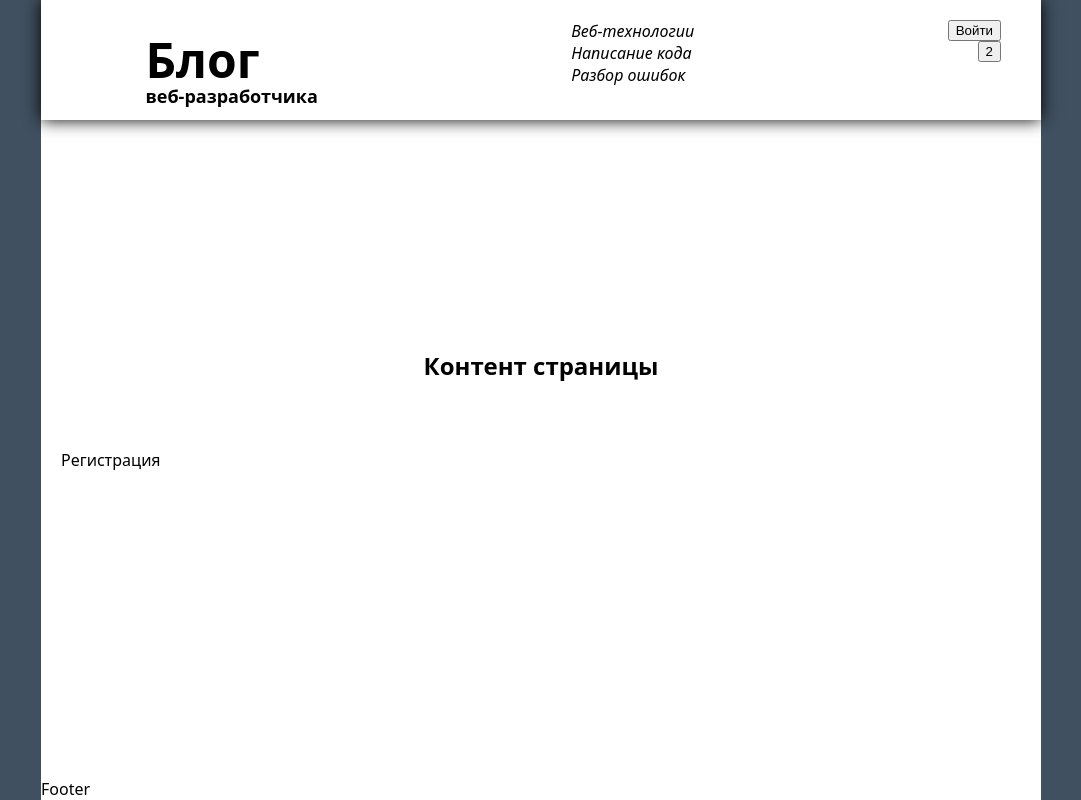
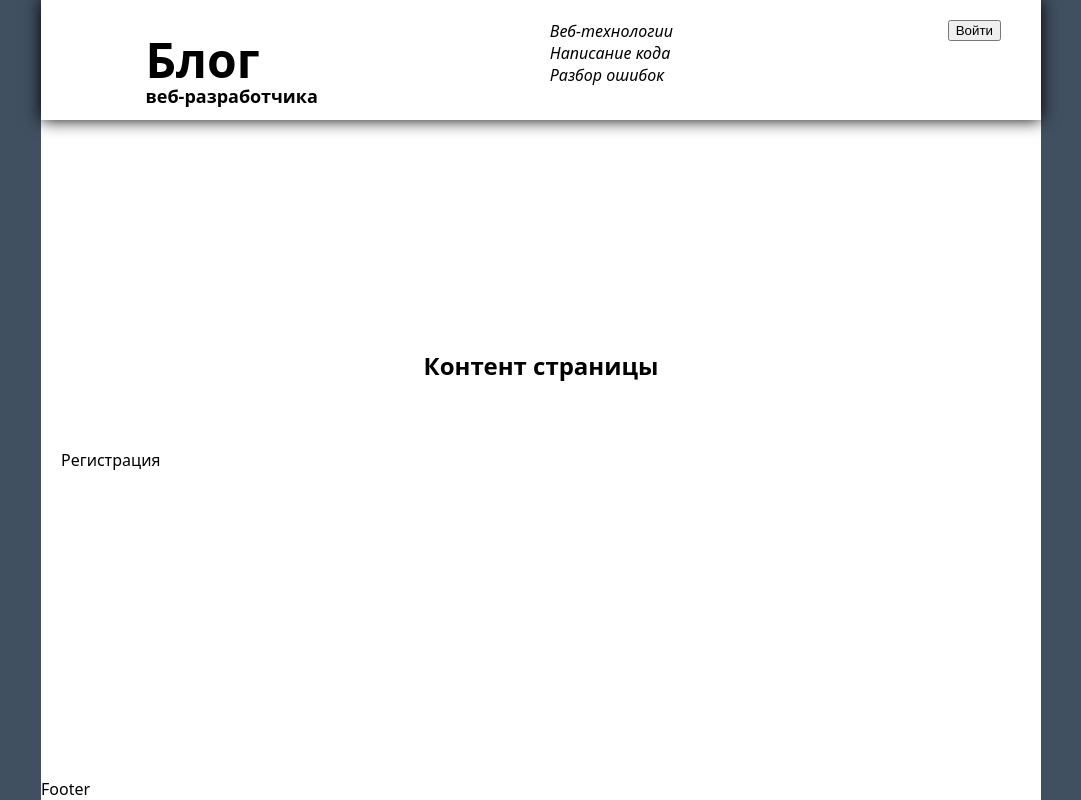
Before and after one commit to helga2lip/blog-react, a React (Vite) app: page /register in a window 1280 px wide. Shown: the whole page, without its empty margins (99-1180 px from the left). Built offline with nearby package versions, Linux system fonts and the light colour scheme; a web font is replaced by a local one.

Commit message:
панель управления шапки

```diff
--- a/src/components/header/components/control-panel/control-panel.jsx
+++ b/src/components/header/components/control-panel/control-panel.jsx
@@ -1,8 +1,14 @@
+import { Icon } from '../../../../components'
 import styled from 'styled-components'
 
 const RightAligned = styled.div`
 display: flex;
 justify-content: flex-end;
+`;
+const Button = styled.button`
+width: 100px;
+height: 32px;
+font-size: 18px;
 `;
 
 const ControlPanelContainer = ({ className }) => {
@@ -12,7 +18,9 @@ const ControlPanelContainer = ({ className }) => {
         <button>Войти</button>
       </RightAligned>
       <RightAligned>
-        <button>2</button>
+        <Icon id="fa-backward" margin="10px 0 0 0" />
+        <Icon id="fa-file-text-o" margin="10px 0 0 20px" />
+        <Icon id="fa-users" margin="10px 0 0 20px" />
       </RightAligned>
     </div>
   )
--- a/src/components/icon/icon.jsx
+++ b/src/components/icon/icon.jsx
@@ -7,6 +7,6 @@ const IconContainer = ({ className, id }) => (
 );
 
 export const Icon = styled(IconContainer)`
-margin: ${({ margin }) => margin};
-font-size: ${({ size }) => size};
+margin: ${({ margin = '0' }) => margin};
+font-size: ${({ size = '24px' }) => size};
 `;
```
